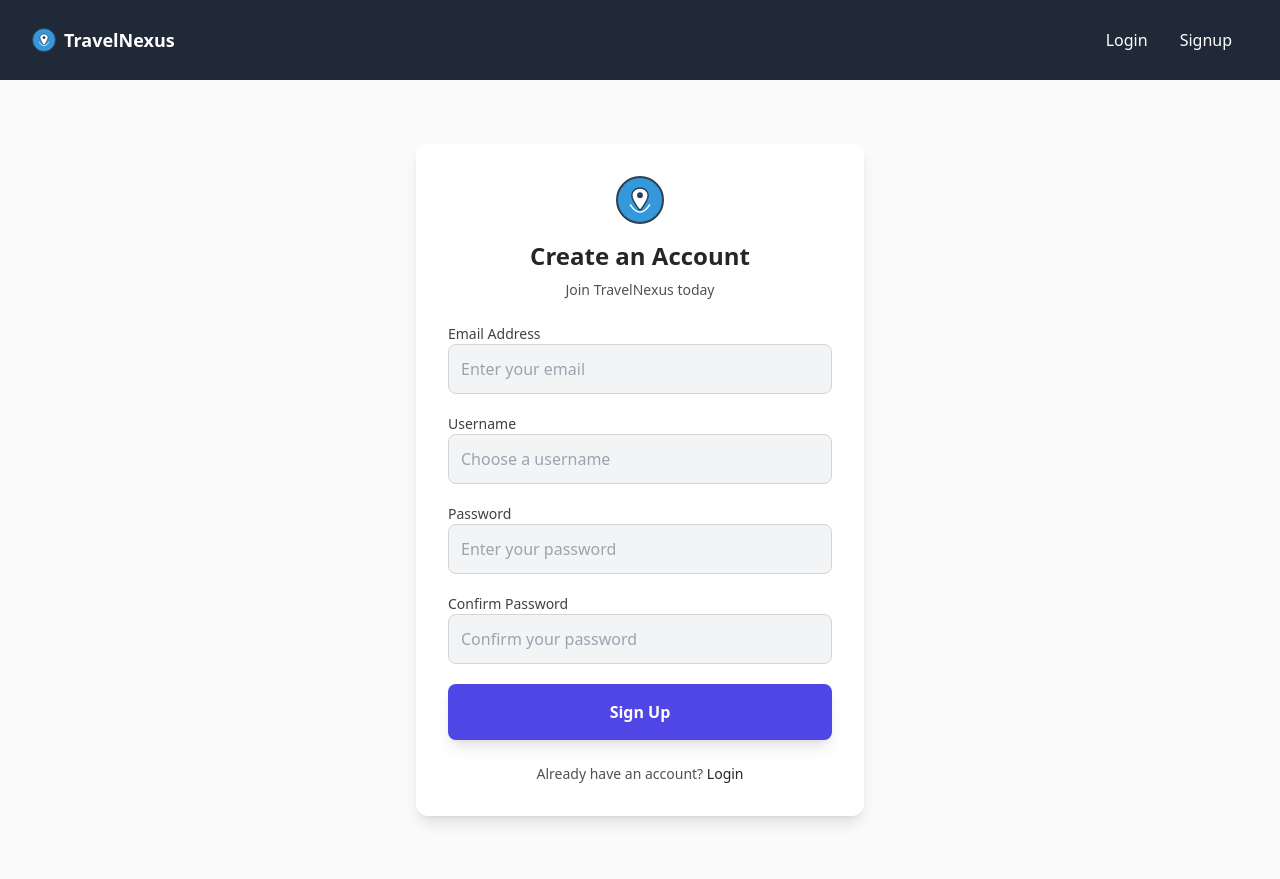
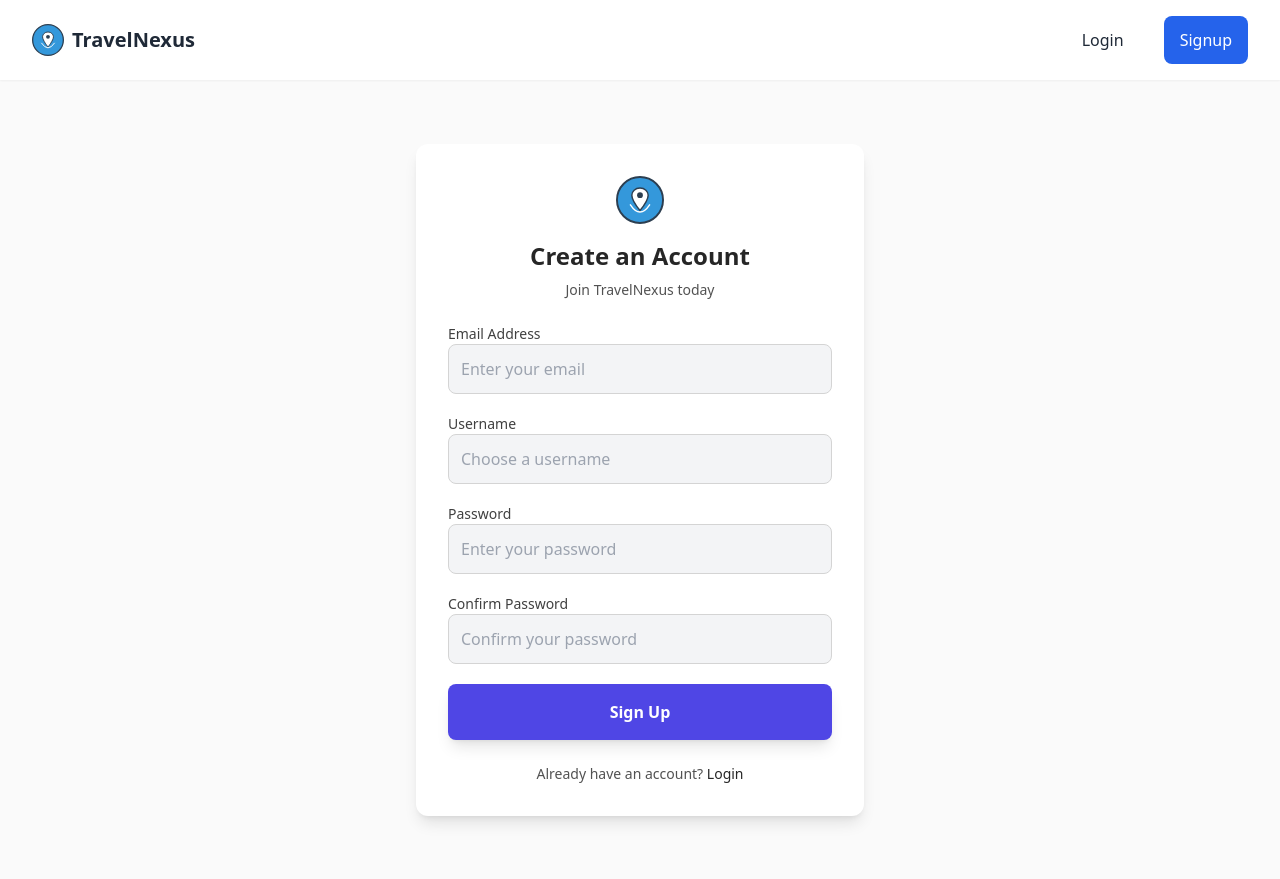
Before and after one commit to syInfusion/TravelNexus-beta, a Django app: page /accounts/signup/ in a window 1280 px wide. Shown: the top 879 px of the page. Run offline with Django 5.2, Linux system fonts and the light colour scheme; some libraries are stand-ins or nearby versions.

Commit message:
refactor header layout with improved styling, enhanced user experience, and accessibility features

```diff
--- a/travel_planner/templates/includes/header.html
+++ b/travel_planner/templates/includes/header.html
@@ -1,42 +1,42 @@
 {% load static %}
-<header class="flex items-center justify-between bg-gray-800 h-20 px-8 text-white sticky top-0 z-40">
+<header class="flex items-center justify-between bg-white h-20 px-8 text-gray-800 sticky top-0 z-40 shadow-sm">
     <div>
         <a class="flex items-center gap-2" href="/">
-            <img class="h-6" src="{% static 'images/logo.svg' %}" alt="Logo"/>
-            <span class="text-lg font-bold">TravelNexus</span>
+            <img class="h-8" src="{% static 'images/logo.svg' %}" alt="Logo"/>
+            <span class="text-xl font-bold text-gray-800">TravelNexus</span>
         </a>
     </div>
-    <nav class="block bg-gray-800 relative">
-        <ul class="navitems flex items-center justify-center h-full">
+    <nav class="block bg-white relative">
+        <ul class="navitems flex items-center justify-center h-full space-x-6">
             {% if request.user.is_authenticated %}
-            <li><a href="/">Home</a></li>
+            <li><a href="/" class="hover:text-blue-600 transition duration-300">Home</a></li>
 
             <li x-data="{ dropdownOpen: false }" class="relative">
-                <a @click="dropdownOpen = !dropdownOpen" @click.away="dropdownOpen = false" class="cursor-pointer select-none">
+                <a @click="dropdownOpen = !dropdownOpen" @click.away="dropdownOpen = false" class="cursor-pointer select-none flex items-center gap-2">
                     <img class="h-8 w-8 rounded-full object-cover" src="{{ user.profile.avatar }}"/>
-                    {{ user.profile.name }}
-                    <img x-bind:class="dropdownOpen && 'rotate-180 duration-300'" class="w-4" src="https://img.icons8.com/small/32/777777/expand-arrow.png"/>
+                    <span class="text-gray-800">{{ user.profile.name }}</span>
+                    <img x-bind:class="dropdownOpen && 'rotate-180 duration-300'" class="w-4 transition-transform" src="https://img.icons8.com/small/32/777777/expand-arrow.png"/>
                 </a>
-                <div x-show="dropdownOpen" x-cloak class="absolute right-0 bg-white text-black shadow rounded-lg w-40 p-2 z-20"
+                <div x-show="dropdownOpen" x-cloak class="absolute right-0 bg-white text-gray-800 shadow-lg rounded-lg w-48 p-2 z-20 mt-2"
                 x-transition:enter="duration-300 ease-out"
                 x-transition:enter-start="opacity-0 -translate-y-5 scale-90"
                 x-transition:enter-end="opacity-100 translate-y-0 scale-100"
                 >
-                    <ul class="hoverlist [&>li>a]:justify-end">
-                        <li><a href="">My Profile</a></li>
-                        <li><a href="">Edit Profile</a></li>
-                        <li><a href="">Settings</a></li>
-                        <li><a href="{% url 'account_logout' %}">Log Out</a></li>
+                    <ul class="hoverlist [&>li>a]:justify-end space-y-2">
+                        <li><a href="" class="hover:text-blue-600 transition duration-300">My Profile</a></li>
+                        <li><a href="" class="hover:text-blue-600 transition duration-300">Edit Profile</a></li>
+                        <li><a href="" class="hover:text-blue-600 transition duration-300">Settings</a></li>
+                        <li><a href="{% url 'account_logout' %}" class="hover:text-blue-600 transition duration-300">Log Out</a></li>
                     </ul>
                 </div>
             </li>
 
             {% else %}
                 <li>
-                    <a href="{% url 'account_login' %}">Login</a>
+                    <a href="{% url 'account_login' %}" class="hover:text-blue-600 transition duration-300">Login</a>
                 </li>
                 <li>
-                    <a href="{% url 'account_signup' %}">Signup</a>
+                    <a href="{% url 'account_signup' %}" class="bg-blue-600 text-white px-4 py-2 rounded-lg hover:bg-blue-700 transition duration-300">Signup</a>
                 </li>
             {% endif %}
         </ul>
```
